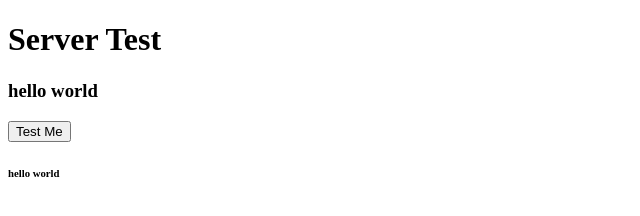
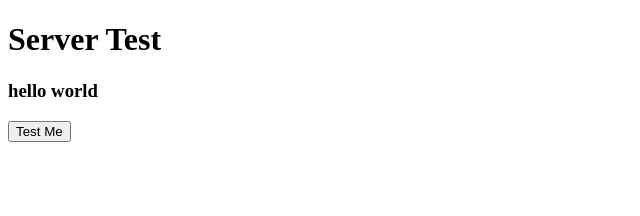
Before and after one commit to blakehagen/futbolwatch-server, a website: page public/index.html in a window 1280 px wide. Shown: the full height of the page, 0-640 px from the left. Drawn offline with nearby package versions, Linux system fonts and the light colour scheme.

Commit message:
message test

```diff
--- a/public/homeController.js
+++ b/public/homeController.js
@@ -5,6 +5,7 @@
     $scope.data = function(){
         testService.getData().then(function(response){
             $scope.test = response
+            console.log(response);
         })
     };
 
--- a/public/index.html
+++ b/public/index.html
@@ -12,7 +12,7 @@
 
 
     <button ng-click="data()">Test Me</button>
-    <h6>{{test}}</h6>
+    <h6>{{message}}</h6>
 
 
 
```
